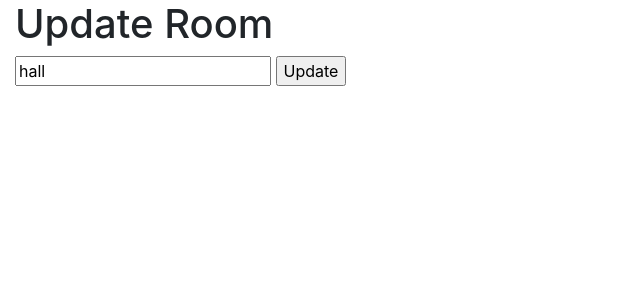
After one commit to manojmanivannan/flaskEdgeAPI, a Flask app: page /rooms/update/1 in a window 1280 px wide. The commit adds this page. Shown: the top 300 px of the page, without its empty margins (0-640 px from the left). Run offline with Flask 2, Linux system fonts and the light colour scheme; data comes from the database, SQL or seed files in the repository; both versions use the stored data as it was after the commit.

Commit message:
Add rooms view

```diff
--- a/app.py
+++ b/app.py
@@ -27,7 +27,7 @@ class Rooms(db.Model):
     id = db.Column(db.Integer,primary_key=True)
     room_name = db.Column(db.String(200),nullable=False, unique=True)
     date = db.Column(db.DateTime, default=datetime.utcnow)
-    room_id = db.relationship('Temperatures', backref='rooms')
+    room_id = db.relationship('Temperatures', cascade='all,delete' ,backref='rooms')
 
     def __repr__(self):
         return f"<Rooms {self.room_name}>"
@@ -54,6 +54,12 @@ create_table_and_load_data(app, db, Rooms, Temperatures)
 def index():
     return redirect('/rooms')
 
+@app.route("/rooms", methods=['GET'])
+def get_rooms():
+    if request.method == "GET":
+        rooms = Rooms.query.order_by(Rooms.date).all()
+        return render_template('index.html',rooms=rooms)
+
 @app.route("/room/create", methods=['POST'])
 def add_room():
     room_name = request.form['room_name']
@@ -69,28 +75,55 @@ def add_room():
     else:
         return {"message":"Does not support GET"}
 
+@app.route("/rooms/update/<int:room_id>", methods=['POST','GET'])
+def update_room(room_id):
+    room = Rooms.query.get_or_404(room_id)
+
+    if request.method == "POST":
+        room.room_name = request.form['room_name']
+
+        try:
+            db.session.commit()
+            return redirect("/rooms")
+        except Exception as e:
+            return {"message":f"Room update failed {e}"}
+    else:
+        return render_template('update_room.html',room=room)
+
+@app.route("/rooms/delete/<int:room_id>", methods=['GET'])
+def delete_room(room_id):
+    room = Rooms.query.get_or_404(room_id)
+
+    if request.method == "GET":
+
+        try:
+            db.session.delete(room)
+            db.session.commit()
+            return redirect("/rooms")
+        except Exception as e:
+            return {"message":f"Room delete failed {e}"}
+
+
 @app.route("/temperature/<string:room_id>/<float:temp>", methods=['POST'])
 def add_temp(room_id,temp):
     if request.method == "POST":
+        if temp==9999.9:
+            temp = request.form['temperature_value']
         new_temp = Temperatures(room_id=room_id,temperature=float(temp))
 
         try:
             db.session.add(new_temp)
             db.session.commit()
-            return {"message":"Temperature added"}
+            return redirect(f'/temperatures/room/{room_id}')
         except Exception as e:
             return {"message":f"Temperature add failed {e}"}
     else:
         return {"message":"Does not support GET"}
 
-@app.route("/rooms", methods=['GET'])
-def get_rooms():
-    if request.method == "GET":
-        rooms = Rooms.query.order_by(Rooms.date).all()
-        return render_template('index.html',rooms=rooms)
 
-@app.route("/temperatures", methods=['GET'])
-def get_temperatures():
+
+@app.route("/temperatures/all-rooms", methods=['GET'])
+def get_all_temperatures():
     if request.method == "GET":
         temps = Temperatures.query.order_by(Temperatures.date).all()
         temp_dict={}
@@ -101,6 +134,23 @@ def get_temperatures():
                 'date':temp.date
             }
         return temp_dict
+
+@app.route("/temperatures/room/<int:room_id>", methods=['GET'])
+def get_room_temperatures(room_id):
+    if request.method == "GET":
+        room = Rooms.query.get_or_404(room_id)
+        temps = Temperatures.query.with_entities(Temperatures.id,Temperatures.temperature,Temperatures.date)\
+                        .join(Rooms, Temperatures.room_id == Rooms.id)\
+                        .filter(Temperatures.room_id==room_id).all()
+        # for temp in temps:
+        #     print({
+        #         'id':temp.id,
+        #         'temperature': temp.temperature,
+        #         'date':temp.date
+        #     })
+        print(temps)
+        return render_template('room_temperatures.html',room_name=room.room_name,temperatures=temps,room_id=room_id)
+
 
 @app.route("/avgtemp/<int:room_id>", methods=['GET'])
 def get_avg_temp_by_room_id(room_id):
--- a/templates/index.html
+++ b/templates/index.html
@@ -25,8 +25,9 @@
                 <td>{{ room.id }}</td>
                 <td>{{ room.room_name|upper }}</td>
                 <td>
-                    <a href=""><button type="button" class="btn btn-primary">Update</button></a>
-                    <a href=""><button type="button" class="btn btn-danger">Delete</button></a>
+                    <a href="/rooms/update/{{ room.id }}" class="btn btn-primary">Update</a>
+                    <a href="/rooms/delete/{{ room.id }}" class="btn btn-danger">Delete</a>
+                    <a href="/temperatures/room/{{ room.id }}" class="btn btn-secondary">Show temperatures</a>
                 </td>
             </tr>
             {% endfor %}
--- /dev/null
+++ b/templates/update_room.html
@@ -0,0 +1,18 @@
+{% extends 'base.html' %}
+
+{% block head %}
+<title>IoT Monitor</title>
+{% endblock %}
+
+{% block body %}
+<div class="container-fluid">
+    <h1>Update Room</h1>
+
+    <div class="form">
+        <form action="/rooms/update/{{ room.id }}" method="POST">
+            <input type="text" name="room_name" id="room_name" value="{{ room.room_name }}">
+            <input class="add_btn_input" type="submit" value="Update">
+        </form>
+    </div>
+</div>
+{% endblock %}
```
Also changed, not shown: templates/room_temperatures.html (added, +47 -0 lines), edgeapi.db.
